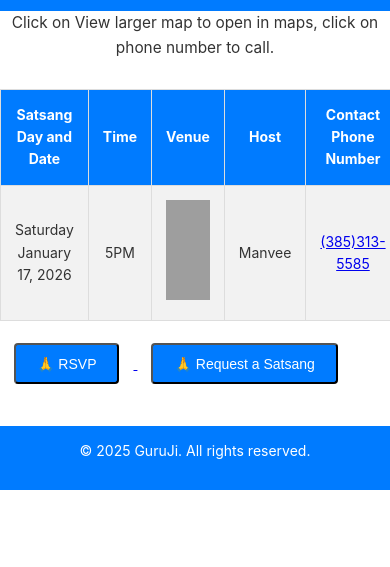
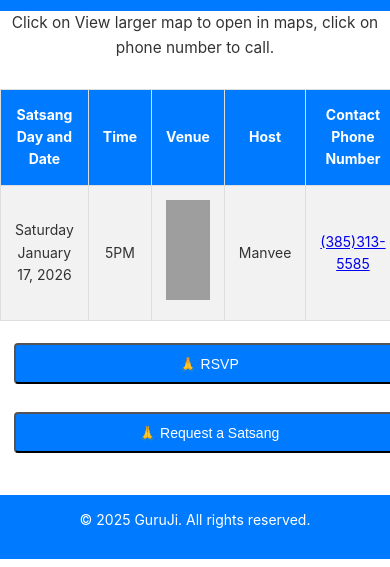
Before and after one commit to mverma45/gurujiwebsite, a plain HTML site: page satsangs.html in a window 390 px wide. Shown: the part 277-844 px from the top of the page. Drawn offline with Linux system fonts and the light colour scheme; grey boxes are pictures that could not be loaded.

Commit message:
updating styles

```diff
--- a/style.css
+++ b/style.css
@@ -250,7 +250,6 @@ p {
 		padding: 0 15px;
 	}
 
-<<<<<<< HEAD
 	.guruji-nav img {
 		height: 1rem;
 	}
@@ -268,8 +267,6 @@ p {
 		gap: 1rem;
 	} */
 
-=======
->>>>>>> b36fe72 (updating text decoration)
 	button,
 	.btn {
 		width: 100%;
```
